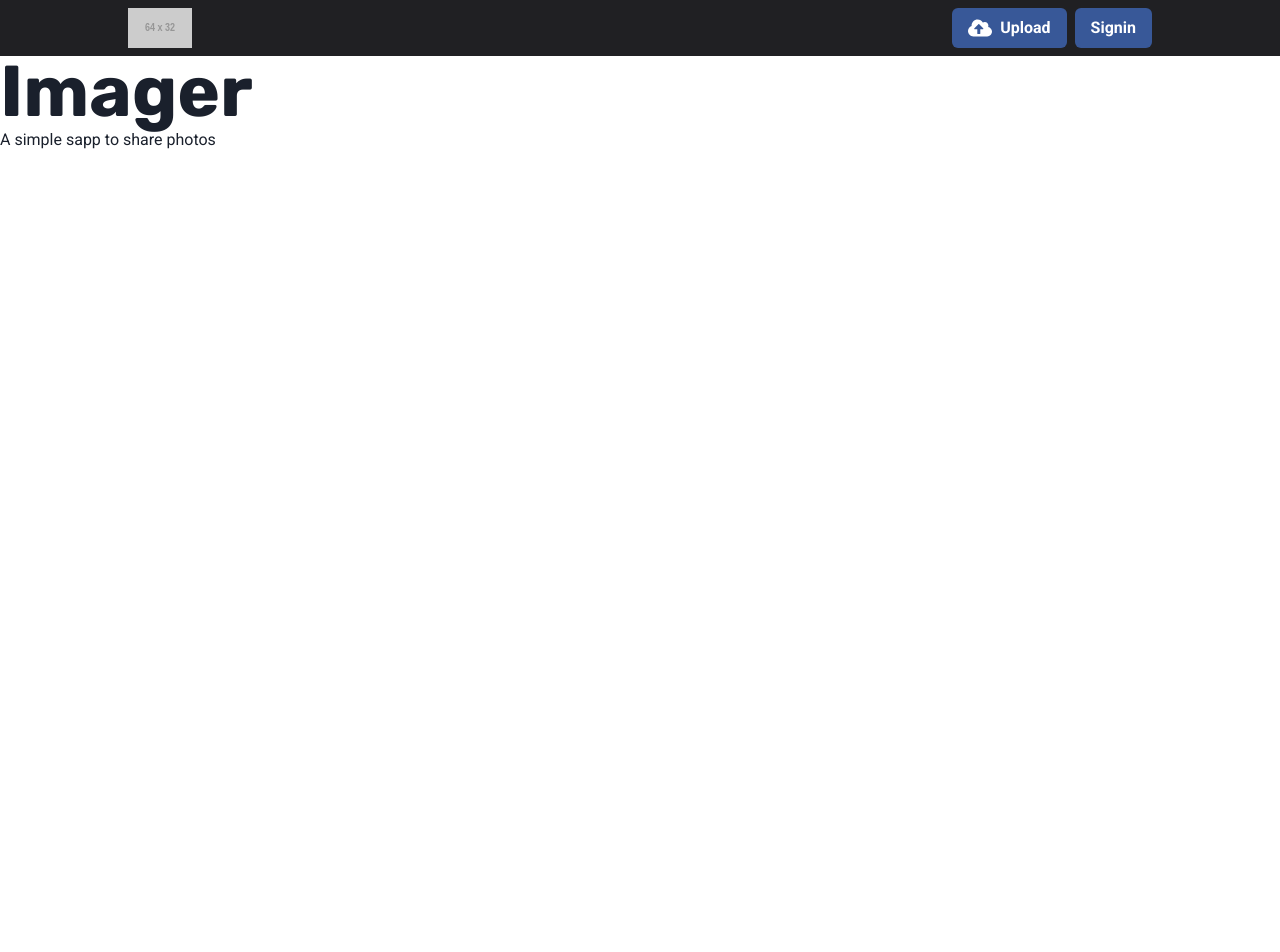
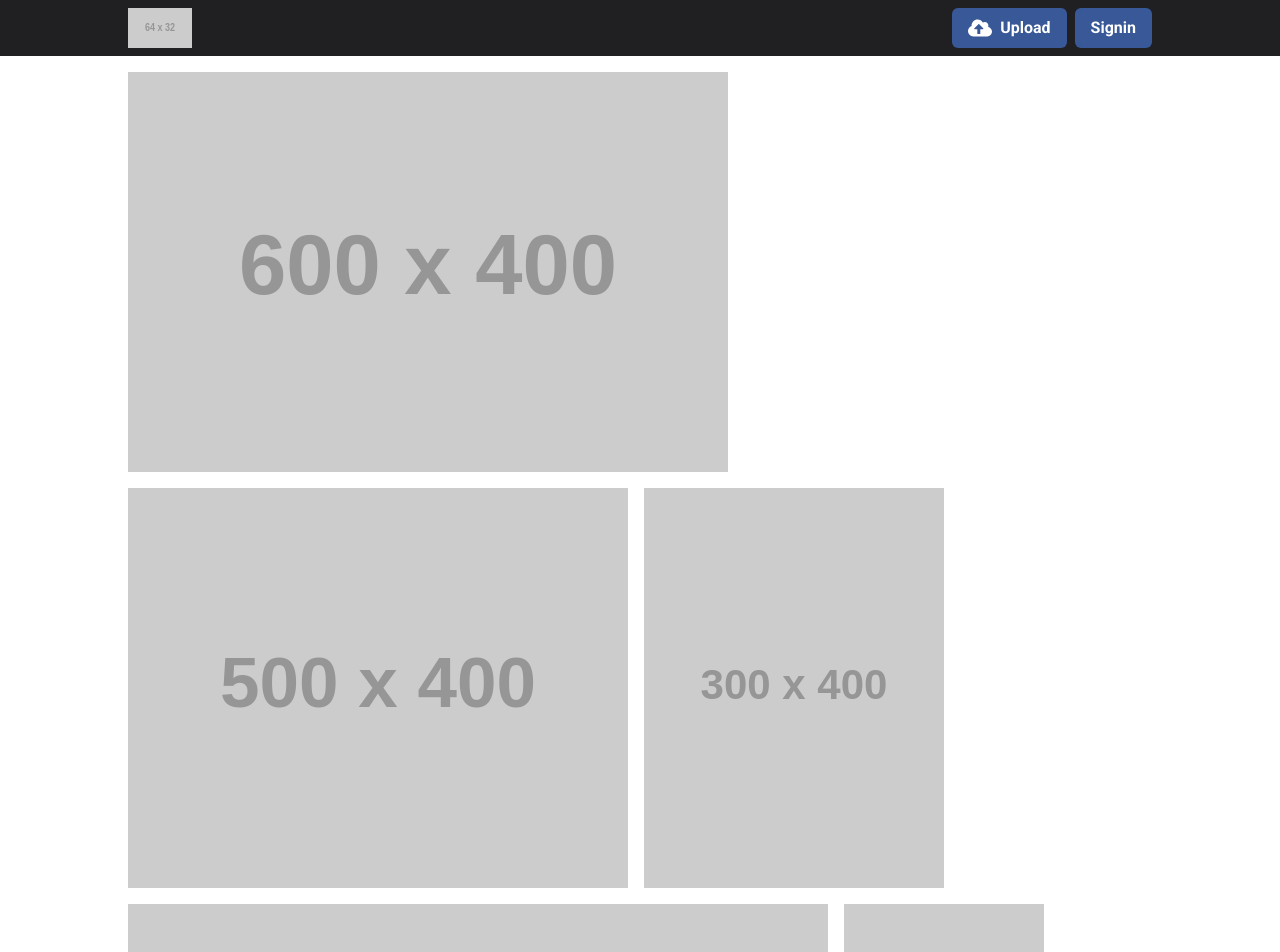
Before and after one commit to yash0212/imager, a React (Vite) app: page / in a window 1280 px wide. Shown: the top 952 px of the page. Before the commit the page ends 800 px from the top, so only its background shows below. Built offline with nearby package versions, Linux system fonts and the light colour scheme.

Commit message:
Added image listing

```diff
--- a/src/components/Layout.jsx
+++ b/src/components/Layout.jsx
@@ -6,7 +6,9 @@ const Layout = () => {
     return (
         <Flex flexDirection="column" id="app-wrapper">
             <Navbar />
-            <Outlet />
+            <Flex px={128}>
+                <Outlet />
+            </Flex>
         </Flex>
     )
 }
--- a/src/pages/Home.jsx
+++ b/src/pages/Home.jsx
@@ -1,12 +1,51 @@
-import { Flex, Heading, Text } from '@chakra-ui/react'
+import { AspectRatio, Flex, Grid, HStack, Image } from '@chakra-ui/react'
 
 const Home = () => {
+    const images = [
+        {
+            link: 'https://placehold.co/600x400/png',
+            title: 'abc',
+            starCount: 0,
+        },
+        {
+            link: 'https://placehold.co/500x400/png',
+            title: 'def',
+            starCount: 0,
+        },
+        {
+            link: 'https://placehold.co/300x400/png',
+            title: 'def',
+            starCount: 0,
+        },
+        {
+            link: 'https://placehold.co/700x400/png',
+            title: 'def',
+            starCount: 0,
+        },
+        {
+            link: 'https://placehold.co/200x400/png',
+            title: 'def',
+            starCount: 0,
+        },
+        {
+            link: 'https://placehold.co/300x400/png',
+            title: 'def',
+            starCount: 0,
+        },
+        {
+            link: 'https://placehold.co/600x400/png',
+            title: 'def',
+            starCount: 0,
+        },
+    ]
+
     return (
-        <Flex flexDirection={'column'}>
-            <Heading as="h1" size="4xl">
-                Imager
-            </Heading>
-            <Text>A simple sapp to share photos</Text>
+        <Flex flexDirection={'column'} py={4}>
+            <Flex flexWrap={'wrap'} id="images-wrapper">
+                {images.map((image, i) => {
+                    return <Image key={i} src={image.link} mr={4} mb={4} />
+                })}
+            </Flex>
         </Flex>
     )
 }
```
